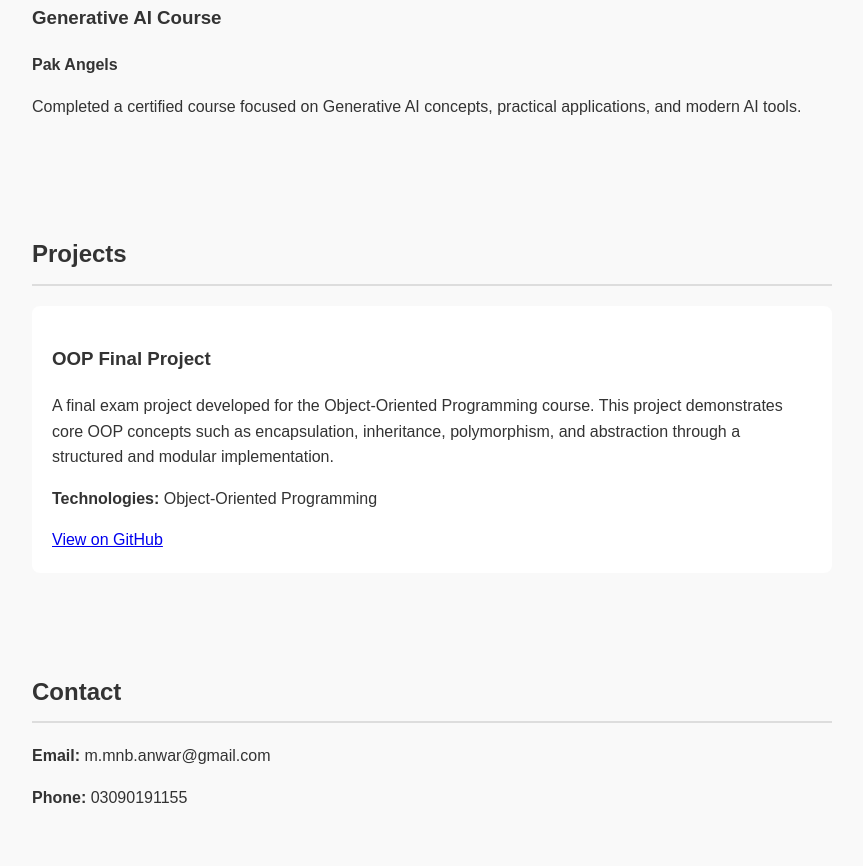
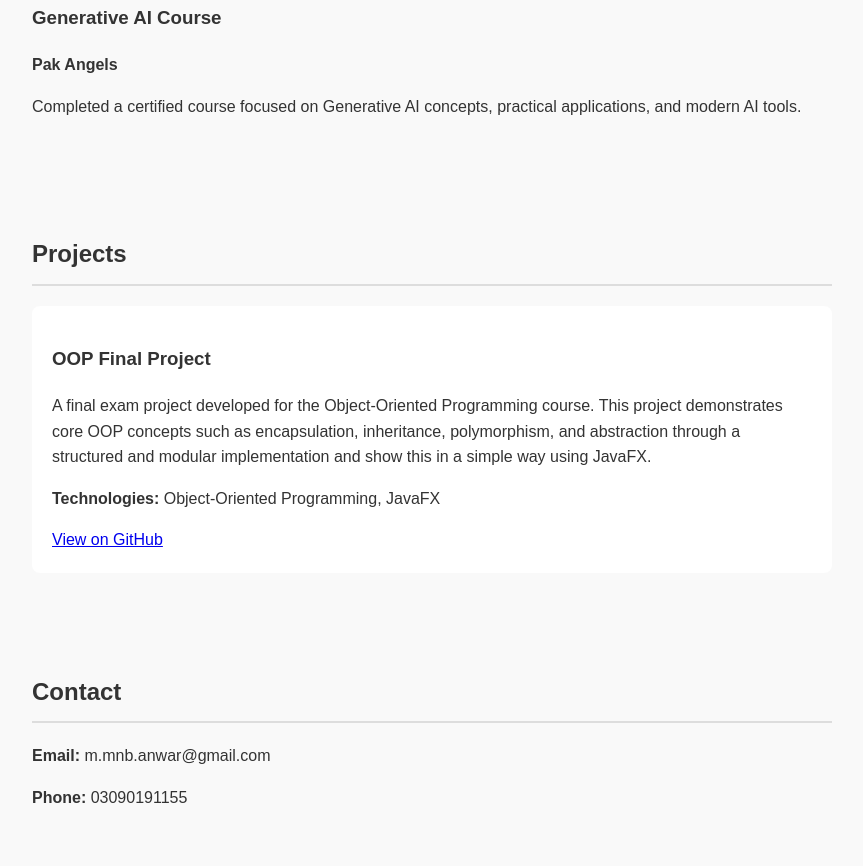
Before and after one commit to star-ripper/star-ripper.github.io, a plain HTML site: page index.html in a window 1280 px wide. Shown: the part 780-1646 px from the top of the page, without its empty margins (208-1071 px from the left). Drawn offline with Linux system fonts and the light colour scheme.

Commit message:
Update index.html

```diff
--- a/index.html
+++ b/index.html
@@ -50,9 +50,9 @@
       A final exam project developed for the Object-Oriented Programming course.
       This project demonstrates core OOP concepts such as encapsulation,
       inheritance, polymorphism, and abstraction through a structured and
-      modular implementation.
+      modular implementation and show this in a simple way using JavaFX.
     </p>
-    <p><strong>Technologies:</strong> Object-Oriented Programming</p>
+    <p><strong>Technologies:</strong> Object-Oriented Programming, JavaFX</p>
     <a href="https://github.com/star-ripper/OOP-final-project" target="_blank">
       View on GitHub
     </a>
```
